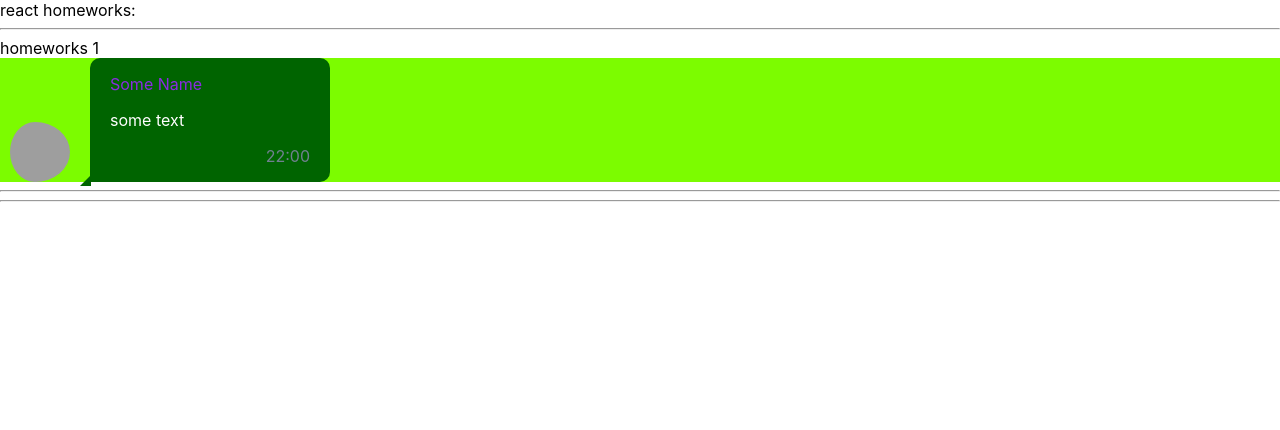
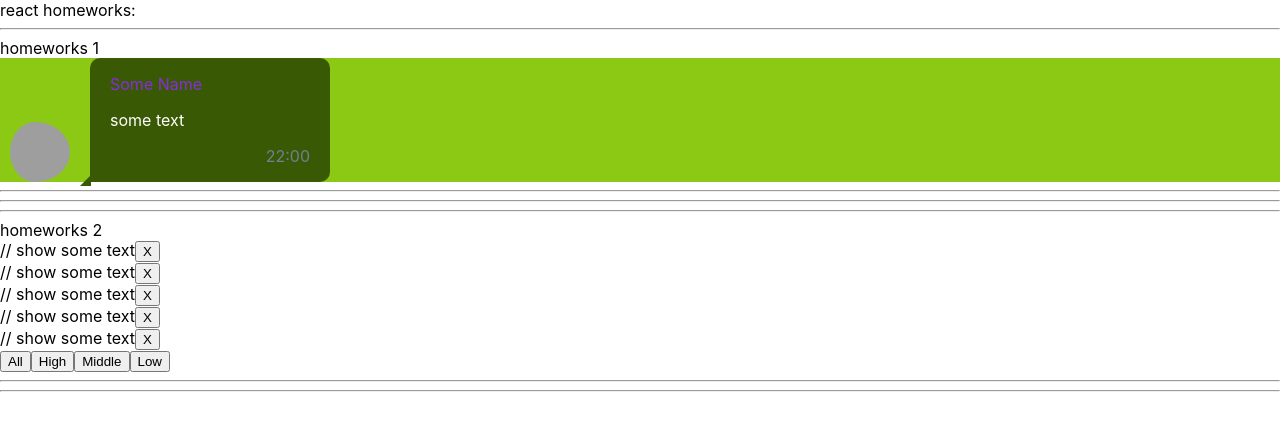
Before and after one commit to NiksKozlov/HW-tasks, a React (Create React App) app: page / in a window 1280 px wide. Shown: the top 430 px of the page. Built offline with nearby package versions, Linux system fonts and the light colour scheme; grey boxes are pictures that could not be loaded.

Commit message:
Code refactoring

```diff
--- a/src/p1-main/m1-ui/u1-app/App.tsx
+++ b/src/p1-main/m1-ui/u1-app/App.tsx
@@ -1,13 +1,14 @@
 import React from 'react'
 import s from './App.module.css'
 import HW1 from '../../../p2-homeworks/h1/HW1'
+import HW2 from "../../../p2-homeworks/h2/HW2";
 
 function App() {
     return (
         <div className={s.App}>
             <div>react homeworks:</div>
-            <HW1/>
-            {/*<HW2/>*/}
+            <HW1 />
+            <HW2 />
             {/*<HW3/>*/}
             {/*<HW4/>*/}
             {/*<HW5/>*/}
--- a/src/p2-homeworks/h1/Message.module.css
+++ b/src/p2-homeworks/h1/Message.module.css
@@ -1,6 +1,6 @@
 .container {
     display: flex;
-    background-color: lawngreen;
+    background-color: #8bc914;
     flex-direction: row;
     align-items: flex-end;
 }
@@ -12,7 +12,7 @@
     padding-left: 10px;
 }
 .messageBox {
-    background-color: darkgreen;
+    background-color: #3a5905;
     border-radius:10px 10px 10px 0;
     padding-left:  20px;
     padding-right: 20px;
@@ -36,8 +36,8 @@
 
 .triangle {
     border: 10px solid transparent;
-    border-right: 1px solid darkgreen;
-    border-bottom: 10px solid darkgreen;
+    border-right: 1px solid #3a5905;
+    border-bottom: 10px solid #3a5905;
     position: absolute;
     left: 80px;
     top: 166px
--- a/src/p2-homeworks/h2/HW2.tsx
+++ b/src/p2-homeworks/h2/HW2.tsx
@@ -2,12 +2,16 @@ import React, {useState} from 'react'
 import Affairs from './Affairs'
 
 // types
-export type AffairPriorityType = any // need to fix any
-export type AffairType = any // need to fix any
+export type AffairPriorityType = 'low' | 'middle' | 'high'
+export type AffairType = {
+    _id: number
+    name: string
+    priority: AffairPriorityType
+}
 export type FilterType = 'all' | AffairPriorityType
 
 // constants
-const defaultAffairs: any = [ // need to fix any
+const defaultAffairs: Array<AffairType> = [
     {_id: 1, name: 'React', priority: 'high'},
     {_id: 2, name: 'anime', priority: 'low'},
     {_id: 3, name: 'games', priority: 'low'},
@@ -16,16 +20,19 @@ const defaultAffairs: any = [ // need to fix any
 ]
 
 // pure helper functions
-export const filterAffairs = (affairs: any, filter: any): any => { // need to fix any
+export const filterAffairs = (affairs: Array<AffairType>, filter: FilterType): Array<AffairType> => {
     if (filter === 'all') return affairs
-    else return // need to fix
+    if (filter === 'low') return affairs.filter(arr => arr.priority === 'low')
+    if (filter === 'middle') return affairs.filter(arr => arr.priority === 'middle')
+    if (filter === 'high') return affairs.filter(arr => arr.priority === 'high')
+    else return affairs// need to fix
 }
-export const deleteAffair = (affairs: any, _id: any): any => { // need to fix any
-    return // need to fix
+export const deleteAffair = (affairs: Array<AffairType>, _id: number): Array<AffairType> => {
+    return affairs.filter(arr => arr._id !== _id)
 }
 
 function HW2() {
-    const [affairs, setAffairs] = useState<any>(defaultAffairs) // need to fix any
+    const [affairs, setAffairs] = useState<Array<AffairType>>(defaultAffairs)
     const [filter, setFilter] = useState<FilterType>('all')
 
     const filteredAffairs = filterAffairs(affairs, filter)
@@ -33,7 +40,7 @@ function HW2() {
 
     return (
         <div>
-            <hr/>
+            <hr />
             homeworks 2
 
             {/*should work (должно работать)*/}
@@ -43,10 +50,10 @@ function HW2() {
                 deleteAffairCallback={deleteAffairCallback}
             />
 
-            <hr/>
+            <hr />
             {/*для личного творчества, могу проверить*/}
             {/*<AlternativeAffairs/>*/}
-            <hr/>
+            <hr />
         </div>
     )
 }
```
